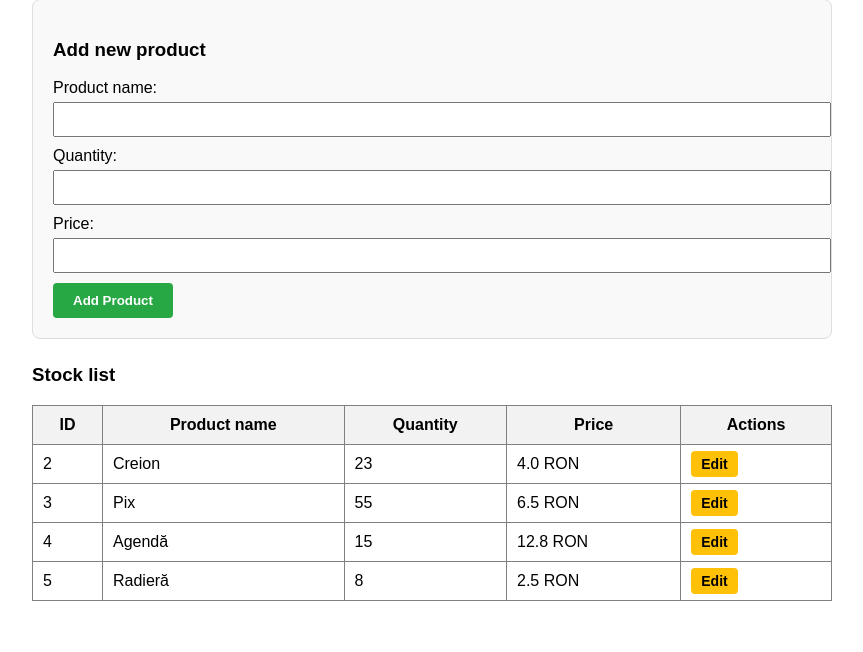
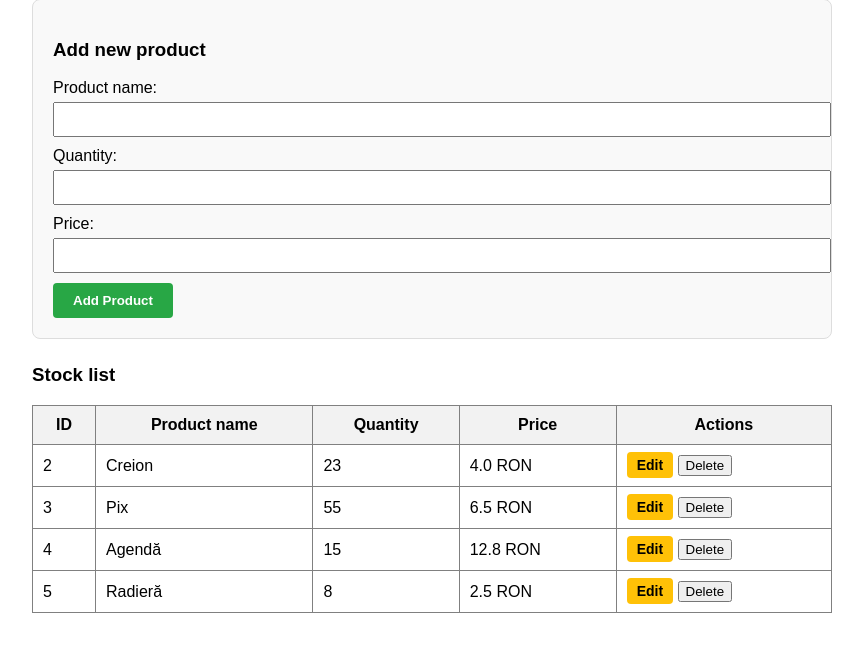
Before and after one commit to Rebee27/stock-manager, a Flask app: page / in a window 1280 px wide. Shown: the part 129-781 px from the top of the page, without its empty margins (208-1071 px from the left). Run offline with Flask 3, Linux system fonts and the light colour scheme; data comes from the database, SQL or seed files in the repository; both versions use the stored data as it was after the commit.

Commit message:
add delete function

```diff
--- a/templates/index.html
+++ b/templates/index.html
@@ -55,7 +55,11 @@
                 <td>{{ product.price }} RON</td>
                 <td>
                     <a href="/edit/{{ product.id }}" style="background: #ffc107; color: black; padding: 5px 10px; text-decoration: none; border-radius: 4px; font-size: 14px; font-weight: bold;">Edit</a>
+                    <form action="/delete/{{ product.id }}" method="POST" style="display: inline;">
+                        <button type="submit" class="btn-delete" onclick="return confirm('Are you sure you want to delete this product?');">Delete</button>
+                    </form>
                 </td>
+
             </tr>
             {% endfor %}
         </table>
```
Also changed, not shown: stock.db.
